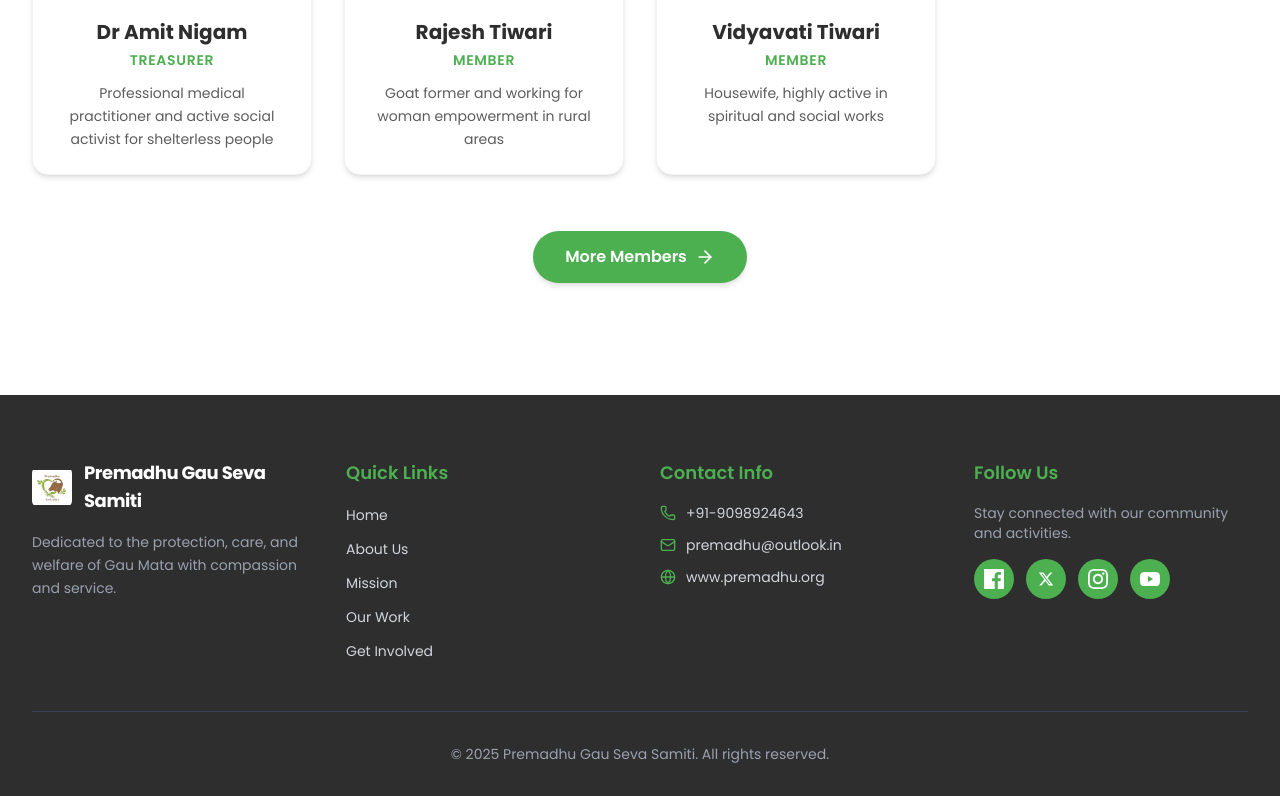
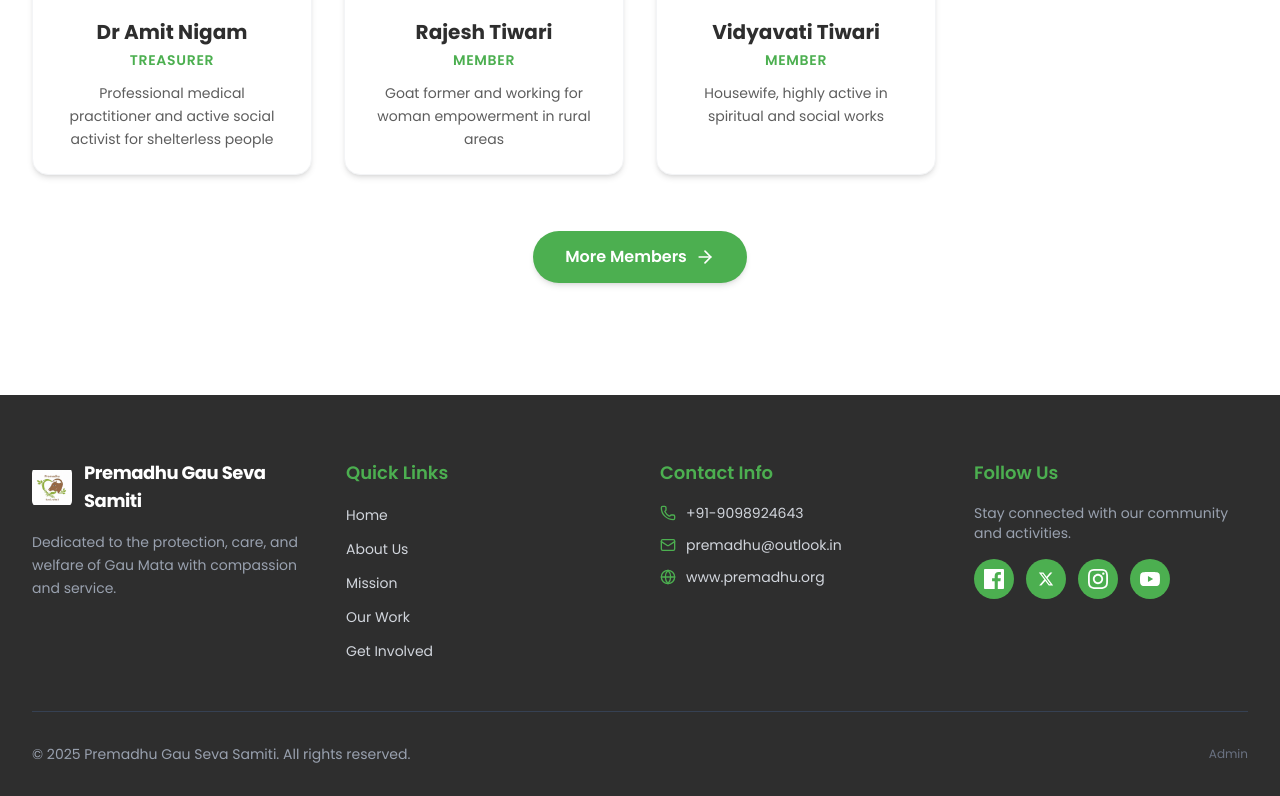
Before and after one commit to premadhu-gau-seva/Premadhu.org, a Next.js app: page / in a window 1280 px wide. Shown: the part 6205-7001 px from the top of the page. Built offline with nearby package versions, Linux system fonts and the light colour scheme.

Commit message:
feat: add subtle admin portal link to footer bottom bar

```diff
--- a/components/Footer.tsx
+++ b/components/Footer.tsx
@@ -147,8 +147,14 @@ export default function Footer() {
         </div>
 
         {/* Copyright Bottom Bar */}
-        <div className="pt-8 text-center text-sm text-gray-400">
+        <div className="pt-8 flex flex-col sm:flex-row items-center justify-between gap-3 text-xs sm:text-sm text-gray-400">
           <p>© 2025 Premadhu Gau Seva Samiti. All rights reserved.</p>
+          <Link
+            href="/admin"
+            className="text-gray-500 hover:text-gray-300 text-xs transition-colors"
+          >
+            Admin
+          </Link>
         </div>
       </div>
     </footer>
```
